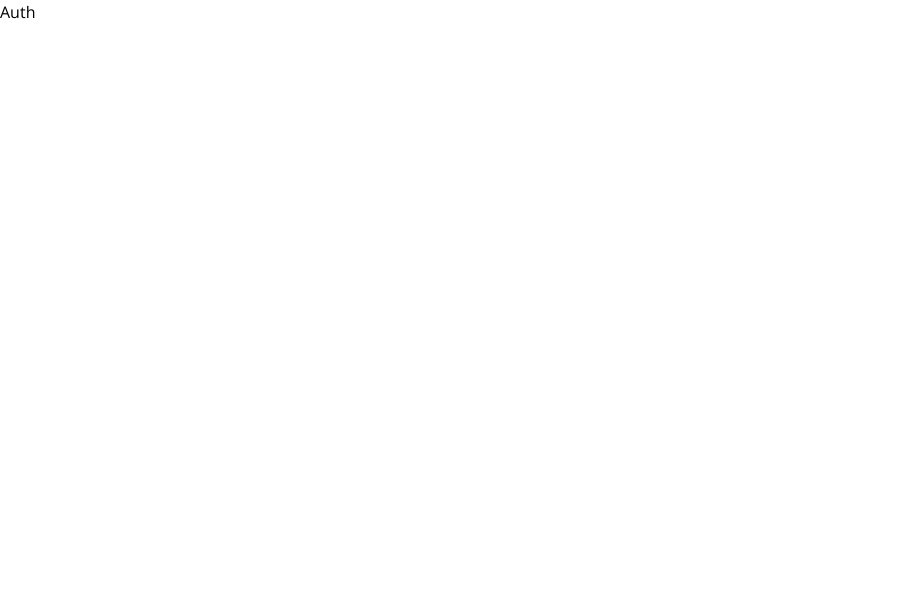
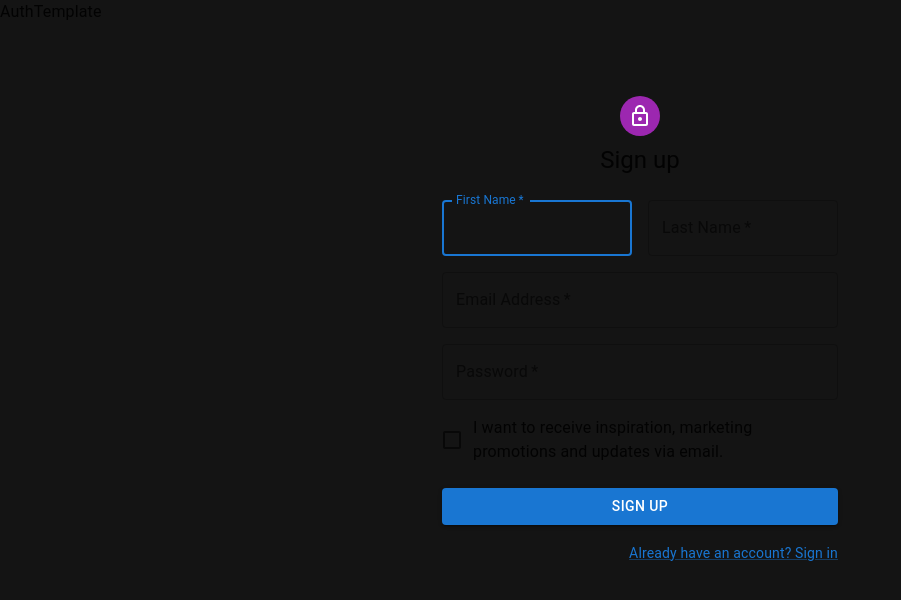
Before and after one commit to tulna07/finnkino-cinema, a React (Create React App) app: page /auth/signup in a window 1280 px wide. Shown: the top 600 px of the page, without its empty margins (0-901 px from the left). Built offline with nearby package versions, Linux system fonts and the light colour scheme.

Commit message:
feat: multiple updates

```diff
--- a/package.json
+++ b/package.json
@@ -3,6 +3,8 @@
   "version": "0.1.0",
   "private": true,
   "dependencies": {
+    "@emotion/react": "^11.9.3",
+    "@emotion/styled": "^11.9.3",
     "@fortawesome/fontawesome-svg-core": "^1.3.0",
     "@fortawesome/free-brands-svg-icons": "^6.0.0",
     "@fortawesome/free-regular-svg-icons": "^6.0.0",
@@ -11,7 +13,6 @@
     "@hookform/resolvers": "^2.9.3",
     "@mui/icons-material": "^5.8.4",
     "@mui/material": "^5.8.7",
-    "@mui/styled-engine-sc": "^5.8.0",
     "axios": "^0.27.2",
     "date-fns": "^2.28.0",
     "normalize.css": "^8.0.1",
@@ -23,7 +24,6 @@
     "react-scripts": "5.0.1",
     "redux": "^4.2.0",
     "redux-thunk": "^2.4.1",
-    "styled-components": "^5.3.5",
     "yup": "^0.32.11"
   },
   "devDependencies": {
--- a/src/routes/AdminRoutes.js
+++ b/src/routes/AdminRoutes.js
@@ -1,11 +1,24 @@
 import { lazy } from "react";
+
+import { Navigate } from "react-router-dom";
+
+// Authentication Guard
+import RequireAuth from "@/guard";
+
+// Pages
+const AdminTemplate = lazy(() => import("@/templates/AdminTemplate"));
 
 const AdminRoutes = {
   path: "admin",
-  element: <div>Admin</div>,
+  element: (
+    <RequireAuth>
+      <AdminTemplate />
+    </RequireAuth>
+  ),
   children: [
-    { path: "dashboard", element: <div>Dashboard</div> },
-    { path: "add-user", element: <div>Add User</div> },
+    { path: "", element: <Navigate replace to="/admin/manage-user" /> },
+    { path: "user-management", element: <div>User Management</div> },
+    { path: "movie-management", element: <div>Movie Management </div> },
   ],
 };
 
--- a/src/routes/AuthRoutes.js
+++ b/src/routes/AuthRoutes.js
@@ -1,11 +1,16 @@
 import { lazy } from "react";
+
+// Pages
+const AuthPage = lazy(() => import("@/templates/AuthTemplate"));
+const LoginPage = lazy(() => import("@/templates/AuthTemplate/Login"));
+const SignupPage = lazy(() => import("@/templates/AuthTemplate/Signup"));
 
 const AuthRoutes = {
   path: "auth",
-  element: <div>Auth</div>,
+  element: <AuthPage />,
   children: [
-    { path: "login", element: <div>Login</div> },
-    { path: "signup", element: <div>Signup</div> },
+    { path: "login", element: <LoginPage /> },
+    { path: "signup", element: <SignupPage /> },
   ],
 };
 
--- a/src/routes/NotFoundRoute.js
+++ b/src/routes/NotFoundRoute.js
@@ -1,8 +1,10 @@
 import { lazy } from "react";
+
+const NotFoundPage = lazy(() => import("@/templates/NotFoundPage"));
 
 const NotFoundRoute = {
   path: "*",
-  element: <div>Not Found</div>,
+  element: <NotFoundPage />,
 };
 
 export default NotFoundRoute;
--- a/src/routes/index.js
+++ b/src/routes/index.js
@@ -7,7 +7,6 @@ import AdminRoutes from "./AdminRoutes";
 import NotFoundRoute from "./NotFoundRoute";
 
 // ==============================|| RENDER ROUTES ||============================== //
-const ThemeRoutes = () =>
-  useRoutes([AuthRoutes, ClientRoutes, AdminRoutes, NotFoundRoute]);
+const ThemeRoutes = () => useRoutes([AuthRoutes, ClientRoutes, AdminRoutes, NotFoundRoute]);
 
 export default ThemeRoutes;
--- a/src/templates/AdminTemplate/index.jsx
+++ b/src/templates/AdminTemplate/index.jsx
@@ -0,0 +1,12 @@
+import { Outlet } from "react-router-dom";
+
+const AdminTemplate = () => {
+  return (
+    <div>
+      <div>AdminTemplate</div>
+      <Outlet />
+    </div>
+  );
+};
+
+export default AdminTemplate;
--- a/src/templates/AuthTemplate/index.jsx
+++ b/src/templates/AuthTemplate/index.jsx
@@ -0,0 +1,12 @@
+import { Outlet } from "react-router-dom";
+
+const AuthTemplate = () => {
+  return (
+    <div style={{ backgroundColor: "#141414", minHeight: "100vh" }}>
+      <div>AuthTemplate</div>
+      <Outlet />
+    </div>
+  );
+};
+
+export default AuthTemplate;
```
Also changed, not shown: src/guards/index.jsx (deleted), src/templates/PageNotFound/index.jsx (deleted), 1 other file (tests, documents, lock files or other folders).
